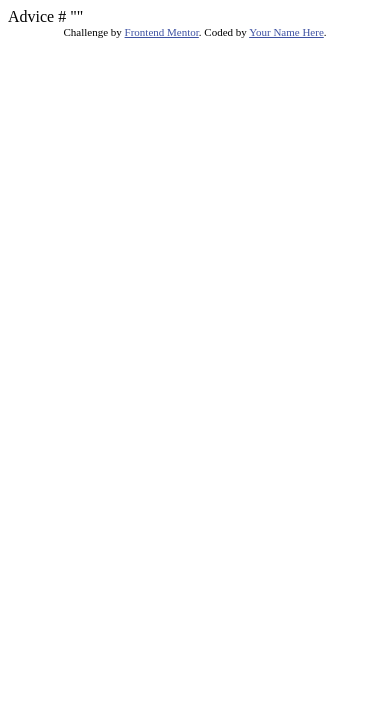
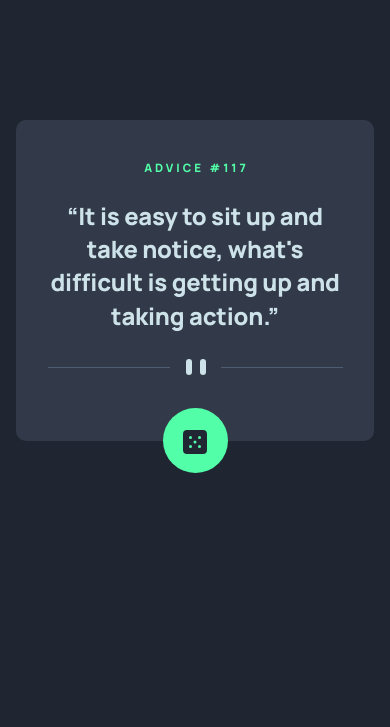
Before and after one commit to ericsalvi/advice-generator-app, a plain HTML site: page index.html in a window 390 px wide. Drawn offline with nearby package versions, Linux system fonts and the light colour scheme.

Commit message:
added basic mobile styles

```diff
--- a/index.html
+++ b/index.html
@@ -6,23 +6,28 @@
 
   <link rel="icon" type="image/png" sizes="32x32" href="./images/favicon-32x32.png">
 
+  <link rel="preconnect" href="https://fonts.gstatic.com/" crossorigin>
+  <link rel="stylesheet" href="https://cdnjs.cloudflare.com/ajax/libs/normalize/8.0.1/normalize.min.css"
+    integrity="sha512-NhSC1YmyruXifcj/KFRWoC561YpHpc5Jtzgvbuzx5VozKpWvQ+4nXhPdFgmx8xqexRcpAglTj9sIBWINXa8x5w=="
+    crossorigin="anonymous" />
+  <link rel="stylesheet" href="./styles/styles.css">
+
   <title>Frontend Mentor | Advice generator app</title>
 
-  <!-- Feel free to remove these styles or customise in your own stylesheet 👍 -->
-  <style>
-    .attribution { font-size: 11px; text-align: center; }
-    .attribution a { color: hsl(228, 45%, 44%); }
-  </style>
 </head>
 <body>
-
-  Advice #<!-- Advice ID goes here -->
-
-  "<!-- Advice text goes here -->"
-
-  <div class="attribution">
-    Challenge by <a href="https://www.frontendmentor.io?ref=challenge" target="_blank">Frontend Mentor</a>.
-    Coded by <a href="#">Your Name Here</a>.
-  </div>
+  <main>
+    <article>
+        <p>Advice #117</p>
+        <h1>&#8220;It is easy to sit up and take notice, what's difficult is getting up and taking action.&#8221;</h1>
+        <img
+  srcset="./images/pattern-divider-mobile.svg 295w, ./images/pattern-divider-desktop.svg 444w"
+  sizes="(max-width: 600px) 295px,
+         444px"
+  src="./images/pattern-divider-mobile.svg"
+  alt="" />
+    </article>
+  </main>
+  <script src="./scripts/scripts.js" />
 </body>
 </html>
--- /dev/null
+++ b/scripts/scripts.js
@@ -0,0 +1 @@
+console.log("hello world!");
--- /dev/null
+++ b/styles/_variables.scss
@@ -0,0 +1,16 @@
+// Google Fonts
+@import url("https://fonts.googleapis.com/css2?family=Manrope:wght@800&display=swap");
+
+// Font Family
+$manrope: "Manrope", sans-serif;
+
+// Primary Colors
+
+$lightCyan: hsl(193, 38%, 86%);
+$neonGreen: hsl(150, 100%, 66%);
+
+// Neutral Colros
+
+$grayishBlue: hsl(217, 19%, 38%);
+$darkGrayishBlue: hsl(217, 19%, 24%);
+$darkBlue: hsl(218, 23%, 16%);
--- /dev/null
+++ b/styles/styles.scss
@@ -0,0 +1,62 @@
+@import "variables";
+
+*,
+*::before,
+*::after {
+  box-sizing: border-box;
+  font-size: 28px;
+  margin: 0;
+  padding: 0;
+  -webkit-font-smoothing: antialiased;
+}
+
+body {
+  background: $darkBlue;
+  color: $lightCyan;
+  display: grid;
+  font-family: $manrope;
+  min-height: 100vh;
+  padding: 120px 16px;
+  //   place-content: center;
+
+  main {
+    article {
+      background: $darkGrayishBlue;
+      border-radius: 10px;
+      display: flex;
+      flex-direction: column;
+      align-items: center;
+      padding: 41px 24px 66px;
+      position: relative;
+      text-align: center;
+
+      p {
+        color: $neonGreen;
+        font-size: 0.411rem;
+        letter-spacing: 3px;
+        margin-left: 3px;
+        text-transform: uppercase;
+      }
+
+      h1 {
+        font-size: 0.85rem;
+        letter-spacing: -0.2px;
+        line-height: 1.4;
+        margin: 1.075em 0;
+      }
+      &::after {
+        background: $neonGreen;
+        border-radius: 50px;
+        bottom: -32.5px;
+        color: $darkBlue;
+        content: url("../images/icon-dice.svg");
+        display: grid;
+        height: 65px;
+        place-items: center;
+        padding-top: 5px;
+        position: absolute;
+        width: 65px;
+      }
+    }
+  }
+}
```
Also changed, not shown: styles/_media.scss (added), styles/styles.css (added), 1 other file.
